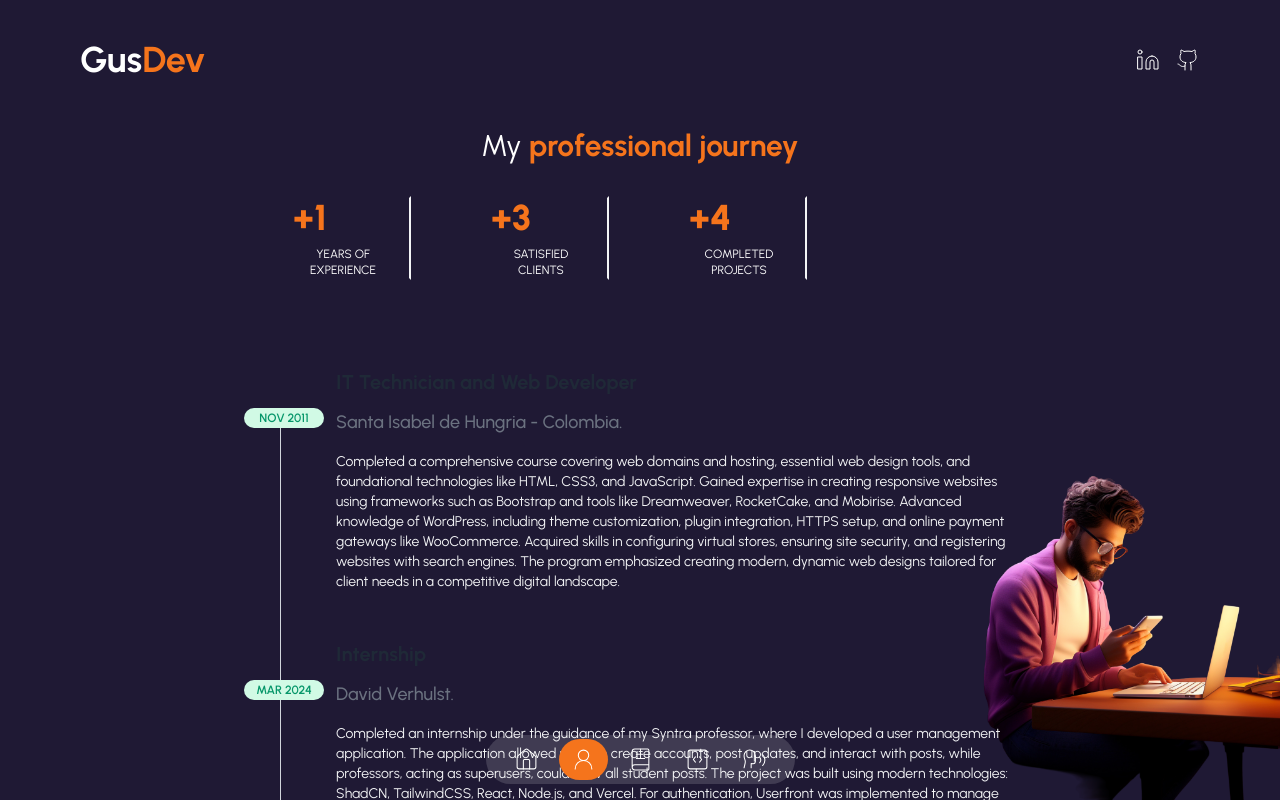
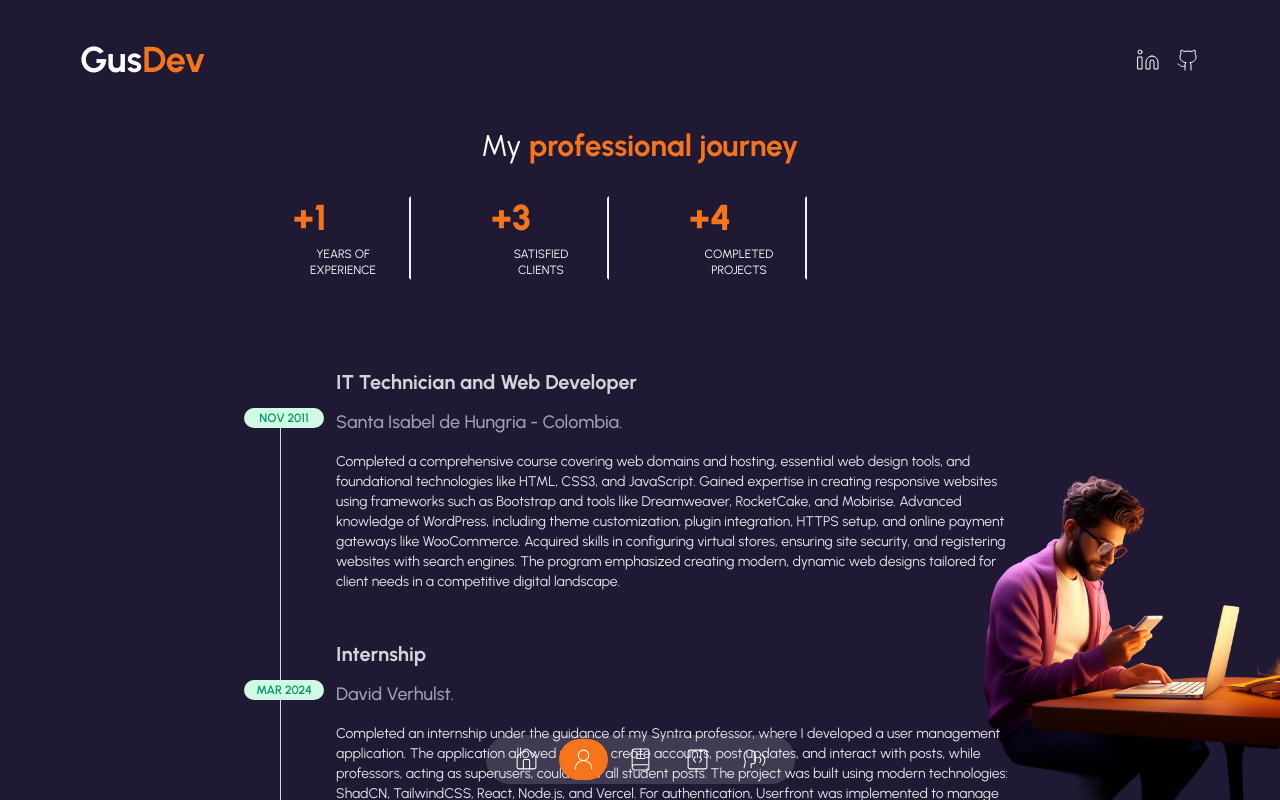
Before and after one commit to gusespitia/Portfolio-particles, a Next.js app: page /about-me in a window 1280 px wide. Shown: the top 800 px of the page. Built offline with nearby package versions, Linux system fonts and the light colour scheme.

Commit message:
corrections

```diff
--- a/app/(routes)/portfolio/page.tsx
+++ b/app/(routes)/portfolio/page.tsx
@@ -13,7 +13,7 @@ const PortfolioPage = () => {
       <CircleImage />
       <div className="flex flex-col justify-center h-full">
         <h1 className="text-xl leading-tight text-center md:text-3xl md:mb-5">
-          My <span className="font-bold text-secondary">Portfolio</span>
+          My <span className="font-bold text-secondary">portfolio</span>
         </h1>
         <div className="relative z-10 grid max-w-4xl gap-6 mx-auto sm:grid-cols-1 mt-4 md:grid-cols-2 lg:grid-cols-3">
           {dataPortfolio.map((data) => (
--- a/app/(routes)/testimonials/page.tsx
+++ b/app/(routes)/testimonials/page.tsx
@@ -14,7 +14,7 @@ const TestimonialsPage = () => {
       <div className="flex flex-col justify-center h-lvh">
         <CircleImage />
         <h1 className="text-2xl leading-tight text-center md:text-4xl md:mb-5">
-          Feedback
+          Testimonials
           <span className="font-bold text-secondary block">
             from my clients
           </span>
--- a/app/layout.tsx
+++ b/app/layout.tsx
@@ -63,7 +63,7 @@ export const metadata: Metadata = {
   alternates: {
     canonical: "https://gusdev.surge.sh",
     languages: {
-      "en-US": "https://your-portfolio-site.com",
+      "en-US": "https://gusdev.surge.sh",
 
     },
   },
--- a/components/time-line.tsx
+++ b/components/time-line.tsx
@@ -6,14 +6,14 @@ const TimeLine = () => {
             <div className="w-full max-w-3xl mx-auto py-10 xs:py-8">
                 {dataAboutPage.map((data) => (
                     <div key={data.id} className="relative py-6 pl-8 xs:pl-20 group">
-                        <h3 className="text-left mb-2 text-2xl font-bold text-gray-800 xs:text-xl  ">{data.title}</h3>
+                        <h3 className="text-left mb-2 text-2xl font-bold text-gray-300 xs:text-xl  ">{data.title}</h3>
                         <div className="flex flex-col xs:flex-row items-start mb-4 group-last:before:hidden before:absolute before:left-2 xs:before:left-6 before:h-full before:w-[1px] before:bg-gray-300 before:translate-y-3">
                             <time className="xs:absolute left-0 inline-flex items-center justify-center w-20 h-5 text-xs font-semibold text-emerald-600 uppercase bg-emerald-100 rounded-full xs:translate-x-[-15%] xs:translate-y-1">
                                 {data.date}
                             </time>
-                            <p className="mt-1 text-xl font-medium text-gray-500 xs:ml-0 xs:text-lg text-left xs:text-center">{data.subtitle}</p>
+                            <p className="mt-1 text-xl font-medium text-gray-400 xs:ml-0 xs:text-lg text-left xs:text-center">{data.subtitle}</p>
                         </div>
-                        <p className="text-gray-100 xs:ml-0 xs:text-sm ">{data.description}</p>
+                        <p className="text-gray-200 xs:ml-0 xs:text-sm ">{data.description}</p>
                     </div>
                 ))}
             </div>
--- a/utils/data.tsx
+++ b/utils/data.tsx
@@ -113,12 +113,7 @@ export const dataCounter = [
 ];
 
 export const serviceData = [
-  {
-    icon: <Crop />,
-    title: "Branding",
-    description:
-      "Development of a strong and cohesive brand identity, including logo design, colors, and visual elements.",
-  },
+
   {
     icon: <Pencil />,
     title: "Web Design",
@@ -126,18 +121,24 @@ export const serviceData = [
       "Creative and professional design of intuitive and visually appealing web interfaces, focusing on user experience.",
   },
   {
+    icon: <Rocket />,
+    title: "SEO",
+    description:
+      "Optimization of your online presence with advanced SEO strategies.",
+  },
+  {
     icon: <Computer />,
     title: "Web Development",
     description:
       "Custom design and development of websites tailored to your needs.",
   },
+  {
+    icon: <Crop />,
+    title: "Branding",
+    description:
+      "Development of a strong and cohesive brand identity, including logo design, colors, and visual elements.",
+  },
 
-  {
-    icon: <Rocket />,
-    title: "SEO",
-    description:
-      "Optimization of your online presence with advanced SEO strategies.",
-  },
 ];
 
 export const dataPortfolio = [
```
